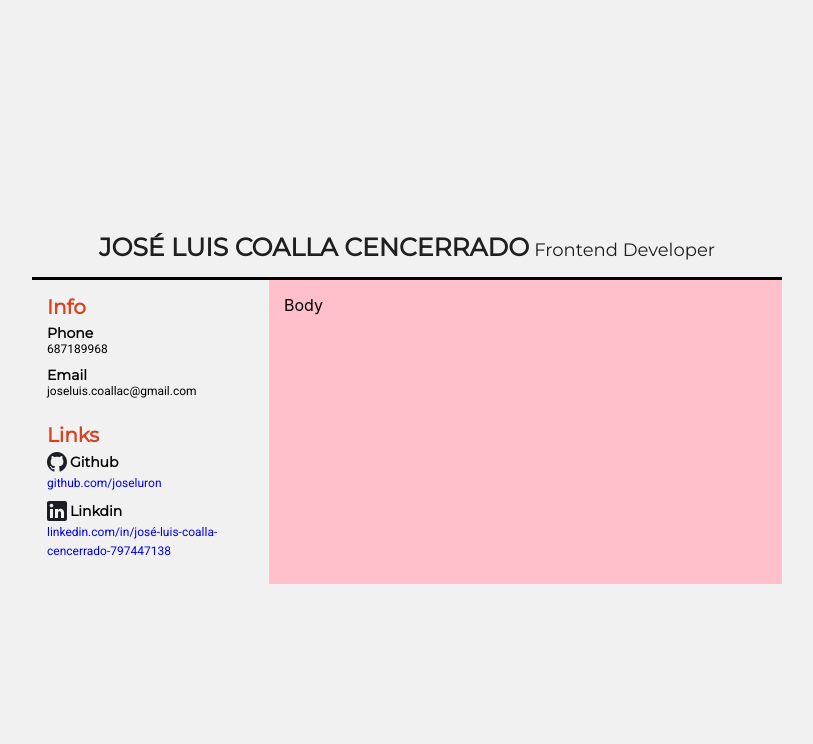
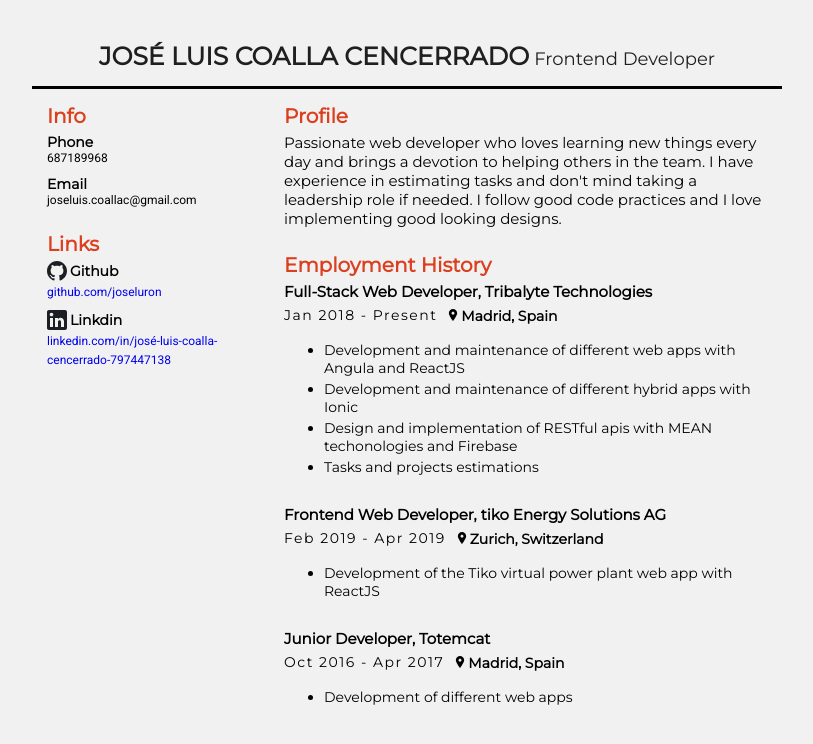
Before and after one commit to joseluron/my-resume, a React (Create React App) app: page / in a window 1280 px wide. Shown: the top 744 px of the page, without its empty margins (233-1046 px from the left). Built offline with nearby package versions, Linux system fonts and the light colour scheme.

Commit message:
Added "Employment History" section

```diff
--- a/src/App.scss
+++ b/src/App.scss
@@ -1,9 +1,10 @@
 .app-container {
-  width: 100vw;
-  height: 100vh;
+  min-width: 100vw;
+  min-height: 100vh;
   margin: 0;
   display: flex;
   justify-content: center;
   align-items: center;
   background: #F1F1F1;
+  overflow-y: auto;
 }
--- a/src/components/Body/Body.js
+++ b/src/components/Body/Body.js
@@ -1,12 +1,71 @@
 import React from 'react';
+
+import locationIcon from '../../assets/img/locationIcon.svg';
 
 import './Body.scss';
 
 function Body() {
+    const employmentData = [
+        {
+            title: "Full-Stack Web Developer, Tribalyte Technologies",
+            date: "Jan 2018 - Present",
+            ubication: "Madrid, Spain",
+            tasks: [
+                "Development and maintenance of different web apps with Angula and ReactJS",
+                "Development and maintenance of different hybrid apps with Ionic",
+                "Design and implementation of RESTful apis with MEAN techonologies and Firebase",
+                "Tasks and projects estimations"
+            ]
+        },
+        {
+            title: "Frontend Web Developer, tiko Energy Solutions AG",
+            date: "Feb 2019 - Apr 2019",
+            ubication: "Zurich, Switzerland",
+            tasks: [
+                "Development of the Tiko virtual power plant web app with ReactJS"
+            ]
+        },
+        {
+            title: "Junior Developer, Totemcat",
+            date: "Oct 2016 - Apr 2017",
+            ubication: "Madrid, Spain",
+            tasks: [
+                "Development of different web apps"
+            ]
+        }
+    ];
+
     return (
         <div className="body-container">
             <div className="body-wrapper">
-                <span>Body</span>
+                <div className="profile-wrapper">
+                    <span className="header">Profile</span>
+                    <span className="information">Passionate web developer who loves learning new things every day and brings a devotion to helping others in the team. I have experience in estimating tasks and don't mind taking a leadership role if needed. I follow good code practices and I love implementing good looking designs.</span>
+                </div>
+                <div className="employment-wrapper">
+                    <span className="header">Employment History</span>
+                    {employmentData.map(job => {
+                        return (
+                            <div className="job-block">
+                                <span className="title">{job.title}</span>
+                                <div className="localization-block">
+                                    <span className="date">{job.date}</span>
+                                    <div className="ubication-wrapper">
+                                        <img src={locationIcon} className="icon" alt="location" />
+                                        <span className="ubication">{job.ubication}</span>
+                                    </div>
+                                </div>
+                                <ul className="tasks-block">
+                                    {job.tasks.map(task => {
+                                        return (
+                                            <li className="task">{task}</li>
+                                        );
+                                    })}
+                                </ul>
+                            </div>
+                        );
+                    })}
+                </div>
             </div>
         </div>
     );
--- a/src/components/Body/Body.scss
+++ b/src/components/Body/Body.scss
@@ -1,5 +1,84 @@
 .body-container {
     width: 70%;
     padding: 15px;
-    background: pink;
+
+    .body-wrapper {
+        font-family: 'Montserrat';
+        position: relative;
+        display: flex;
+        flex-direction: column;
+
+        .profile-wrapper {
+            width: 100%;
+            padding-bottom: 25px;
+            display: flex;
+            flex-direction: column;
+
+            .header {
+                color: #DB3F1E;
+                font-size: 20px;
+                font-weight: bold;
+                padding-bottom: 5px;
+            }
+            .information {
+                font-size: 15px;
+            }
+        }
+        .employment-wrapper {
+            width: 100%;
+            padding-bottom: 25px;
+            display: flex;
+            flex-direction: column;
+
+            .header {
+                color: #DB3F1E;
+                font-size: 20px;
+                font-weight: bold;
+                padding-bottom: 5px;
+            }
+            .job-block {
+                width: 100%;
+                padding-bottom: 10px;
+
+                .title {
+                    font-size: 15px;
+                    font-weight: bold;
+                }
+
+                .localization-block {
+                    display: flex;
+                    flex-direction: row;
+                    padding-top: 5px;
+
+                    .date {
+                        font-size: 14px;
+                        font-weight: bold;
+                        letter-spacing: 1.5px;
+                        font-weight: 500;
+                    }
+
+                    .ubication-wrapper {
+                        padding-left: 10px;
+
+                        .icon {
+                            height: 12px;
+                        }
+                        .ubication {
+                            padding-left: 2px;
+                            font-size: 14px;
+                            font-weight: 800;
+                        }
+                    }
+                }
+
+                .tasks-block {
+
+                    .task {
+                        font-size: 14px;
+                        padding-bottom: 3px;
+                    }
+                }
+            }
+        }
+    }
 }
--- a/src/index.scss
+++ b/src/index.scss
@@ -1,6 +1,6 @@
 body {
-  height: 100%;
-  width: 100%;
+  min-height: 100%;
+  min-width: 100%;
   margin: 0;
   font-family: -apple-system, BlinkMacSystemFont, 'Segoe UI', 'Roboto', 'Oxygen',
     'Ubuntu', 'Cantarell', 'Fira Sans', 'Droid Sans', 'Helvetica Neue',
```
Also changed, not shown: src/assets/img/locationIcon.svg (added).
